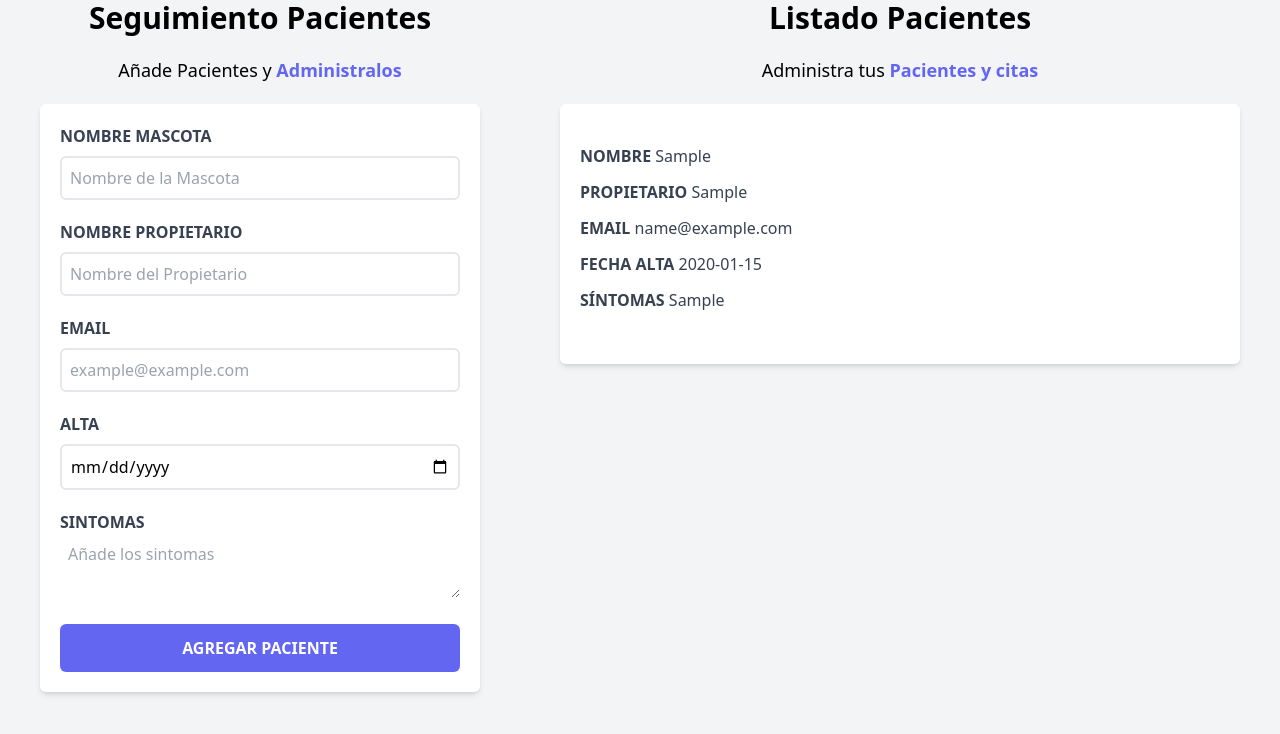
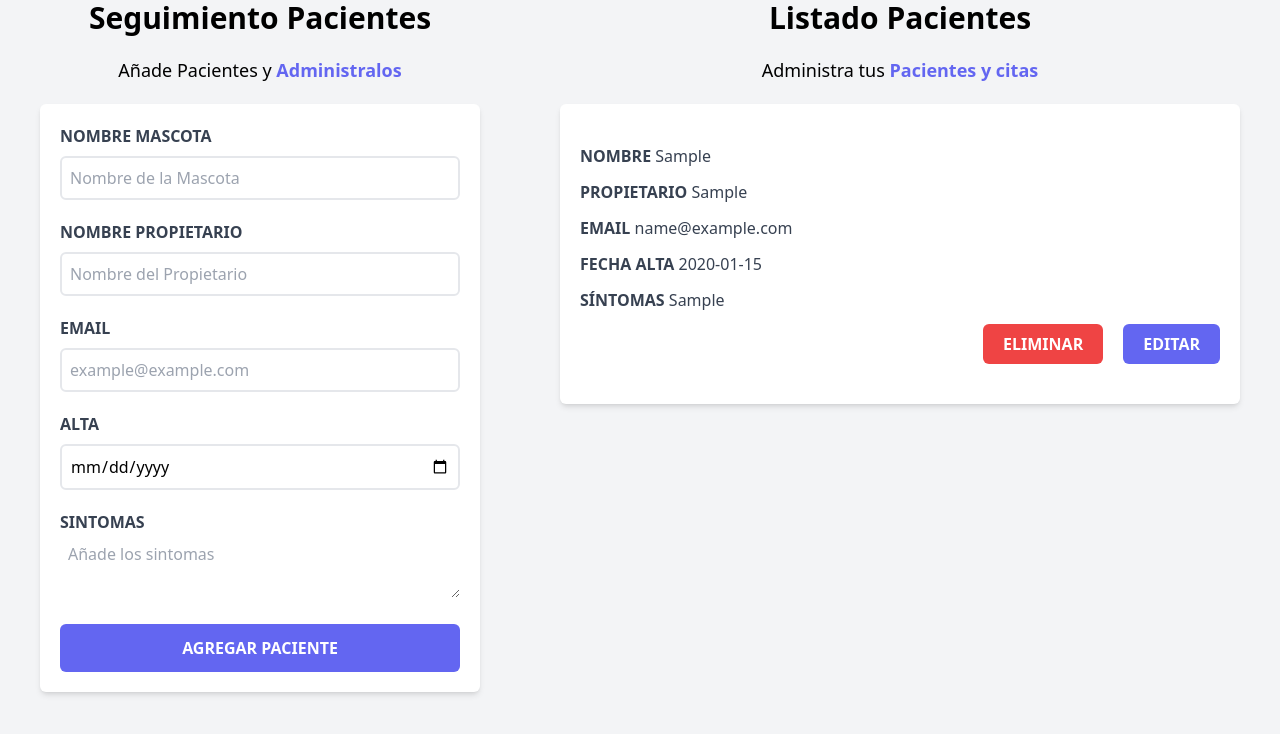
Before and after one commit to JuanRMata/pacientesVeterinaria, a React (Vite) app: page / in a window 1280 px wide. Both pictures are taken after typing "Sample", "Sample", "name@example.com", "2020-01-15", "Sample" into the empty fields and a click on the input "Agregar paciente". Shown: the part 184-918 px from the top of the page. Built offline with nearby package versions, Linux system fonts and the light colour scheme.

Commit message:
Creacion de boton editar y borrar sin funcionamiento

```diff
--- a/src/components/Pacientes.jsx
+++ b/src/components/Pacientes.jsx
@@ -26,9 +26,23 @@ function Pacientes({paciente}) {
       <p className=" font-bold mb-3 text-gray-700 uppercase">
         Síntomas {""}
         <span className="font-normal normal-case">
-          {paciente.sintomas}
+          {sintomas}
         </span>
       </p>
+      <div className=" flex justify-end">
+        <button
+          type="button"
+          className=" bg-red-500 rounded-md text-white font-bold px-5 py-2 uppercase hover:bg-red-700 transition-all">
+          Eliminar
+        </button>
+
+        <button
+          type="button"
+          className=" bg-indigo-500 rounded-md text-white font-bold px-5 py-2 uppercase ml-5 hover:bg-indigo-700 transition-all">
+          Editar
+        </button>
+      </div>
+
     </div>
   );
 }
```
